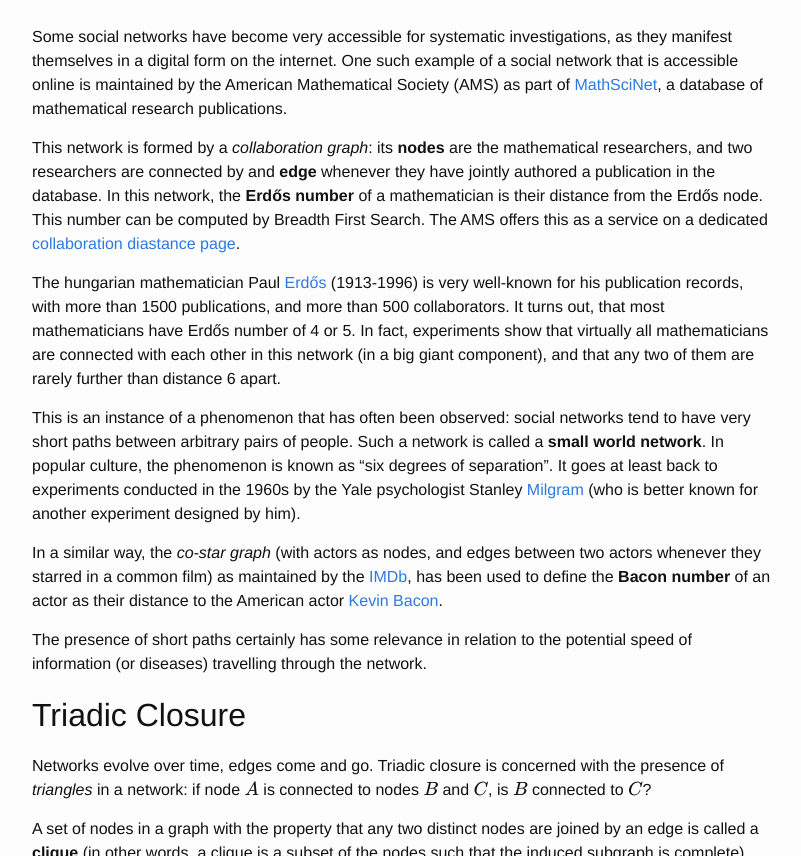
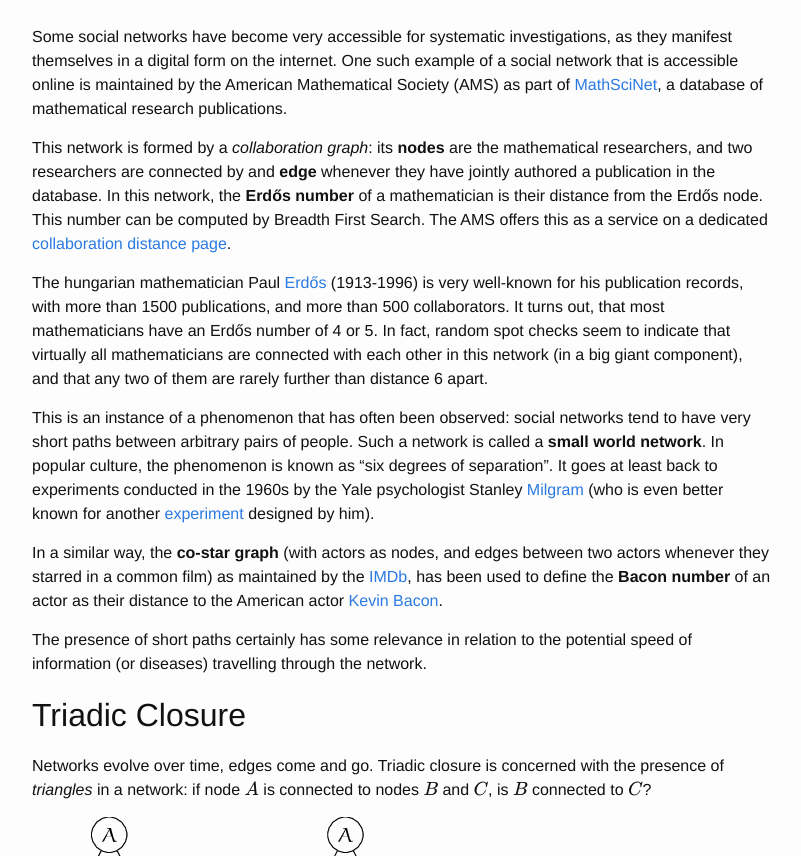
Before and after one commit to starktech23/cs4423.github.io, a Jekyll site: the page built from _posts/2016-01-21-note04.md, in a window 1280 px wide and 1400 px high, cut to the strip 353-1209 px from the top of the window. Shown: the whole strip, without its empty margins (238-1039 px from the left). Built offline with Jekyll 4.4.1, drawn with Linux system fonts in a browser that asks for light colours; formulas are drawn with MathJax 3; a script that is not in the unit is left out; comment, search, counter and statistics services are not loaded; some of the changed text lies outside the part shown.

Commit message:
added images to note 4

```diff
--- a/_posts/2016-01-21-note04.md
+++ b/_posts/2016-01-21-note04.md
@@ -16,13 +16,14 @@
 whenever they have jointly authored a publication in the database.
 In this network, the **Erdős number** of a mathematician is their
 distance from the Erdős node.   This number can be computed by Breadth First Search.  The AMS offers this as a service on a dedicated
-[collaboration diastance page].
+[collaboration distance page].
 
 The hungarian mathematician Paul [Erdős] (1913-1996) is very
 well-known for his publication records, with more than 1500
 publications, and more than 500 collaborators.  It turns out, that
-most mathematicians have Erdős number of 4 or 5.  In fact,
-experiments show that virtually all mathematicians are connected
+most mathematicians have an Erdős number of 4 or 5.  In fact,
+random spot checks seem to indicate that virtually all mathematicians
+are connected
 with each other in this network (in a big giant component),
 and that any two of them are rarely further than distance 6 apart.
 
@@ -31,10 +32,10 @@
 people.  Such a network is called a **small world network**.
 In popular culture, the phenomenon is known as "six degrees of separation".
 It goes at least back to experiments conducted in the 1960s
-by the Yale psychologist Stanley [Milgram] (who is better known
-for another experiment designed by him).
+by the Yale psychologist Stanley [Milgram] (who is even better known
+for another [experiment] designed by him).
 
-In a similar way, the _co-star graph_ (with actors as nodes, and edges
+In a similar way, the **co-star graph** (with actors as nodes, and edges
 between two actors whenever they starred in a common film) as
 maintained by the [IMDb], has been used to define the **Bacon number**
 of an actor as their distance to the American actor [Kevin Bacon].
@@ -93,18 +102,27 @@
 An edge AB is a **local bridge** if $F(A) \cap F(B) = \emptyset$,
 i.e., if $A$ and $B$ have no friends in common.
 
+**Example.**  The edge $AB$ in the graph below is a local bridge.
+
+![picture1]
+
 Deleting a local bridge $AB$ increases the distance between
 $A$ and $B$ to at least 3.
+This new distance is called the **span** of the local bridge.
 
 A local bridge is the conceptual opposite of triadic closure:
 an edge $AB$ is a local bridge if and only it is not involved in
 any triangle.  (Proof?)
 
 
+[triadic]: /images/triadic.png
+[picture0]: /images/picture0.png
+[picture1]: /images/picture1.png
 [MathSciNet]: http://www.ams.org/mathscinet
-[collaboration diastance page]: http://www.ams.org/mathscinet/collaborationDistance.html
+[collaboration distance page]: http://www.ams.org/mathscinet/collaborationDistance.html
 [Erdős]: https://en.wikipedia.org/wiki/Paul_Erd%C5%91s
 [Milgram]: https://en.wikipedia.org/wiki/Small-world_experiment
+[experiment]: https://en.wikipedia.org/wiki/Milgram_experiment
 [IMDb]: http://www.imdb.com/
 [Kevin Bacon]: https://en.wikipedia.org/wiki/Kevin_Bacon
 [cliques]: https://upload.wikimedia.org/wikipedia/commons/d/d0/VR_complex.svg
```
Also changed, not shown: other parts of _posts/2016-01-21-note04.md (+8 -0 lines), images/picture0.png (added), images/picture1.png (added), images/triadic.png (added).
